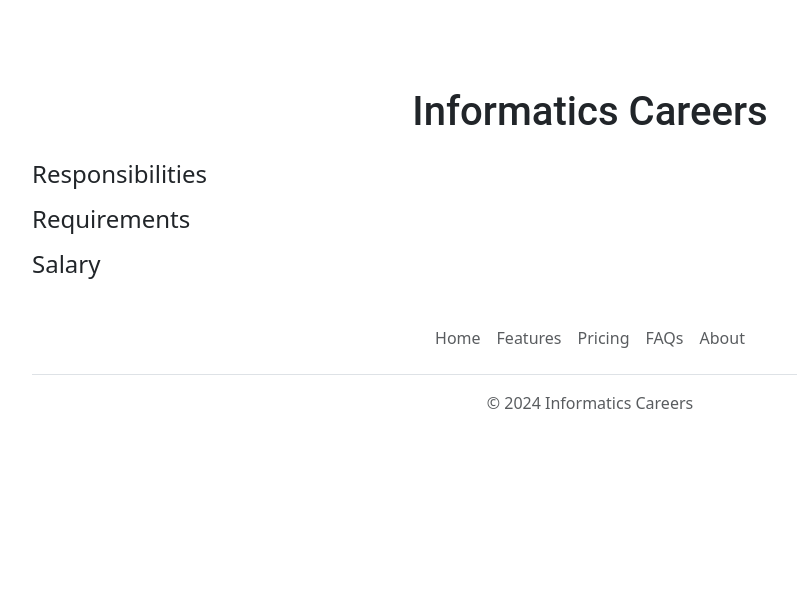
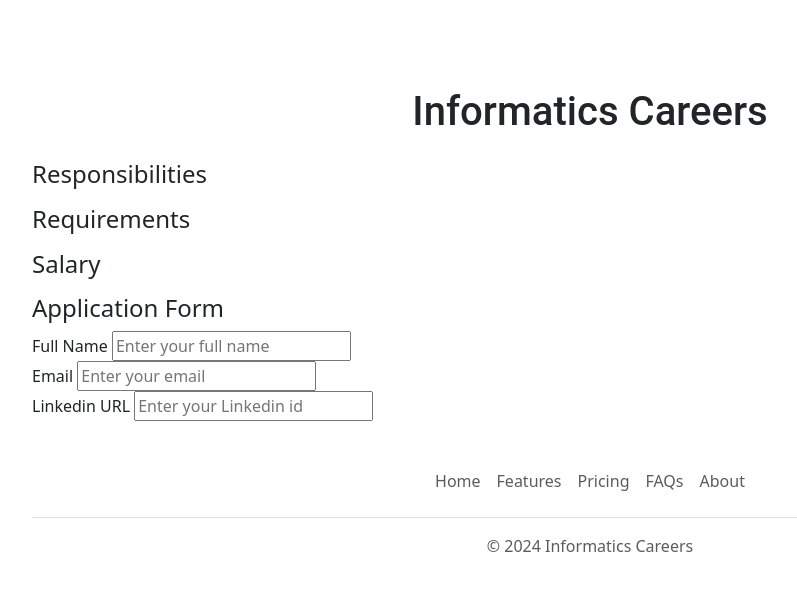
Before and after one commit to hafsatariq18/career-website, a Flask app: template templates/jobpage.html in a window 1280 px wide. Shown: the part 400-1014 px from the top of the page, without its empty margins (50-847 px from the left). Before the commit the page ends 809 px from the top, so only its background shows below. Run offline with Flask 3, Linux system fonts and the light colour scheme; the template is opened without the code that fills it, so the values that code supplies are empty.

Commit message:
application-form

```diff
--- a/app.py
+++ b/app.py
@@ -26,4 +26,4 @@ def show_job(id):
 
 
 if __name__ ==  "__main__":
-   app.run(host='0.0.0.0',debug=True)
+   app.run(host='0.0.0.0', debug=True)
--- /dev/null
+++ b/templates/application_form.html
@@ -0,0 +1,15 @@
+<h4>Application Form</h4>
+<form>
+<div>
+<label>Full Name</label>
+<input type="text" name = "full_name" placeholder="Enter your full name">
+</div>
+<div>
+<label>Email</label>
+<input type="text" name = "email" placeholder="Enter your email">
+</div>
+<div>
+<label>Linkedin URL</label>
+<input type="text" name = "Linkedin" placeholder="Enter your Linkedin id">
+  </div>
+</form>
--- a/templates/jobpage.html
+++ b/templates/jobpage.html
@@ -36,7 +36,9 @@
 <p>{{job.requirements}}</p>
 <h4>Salary</h4>
 <p>{{job.currency}}{{job.salary}}</p>
+{% include 'application_form.html' %}
 </div>
+
 {% include 'footer.html' %}
 </body>
 
```
Also changed, not shown: 1 other file.
